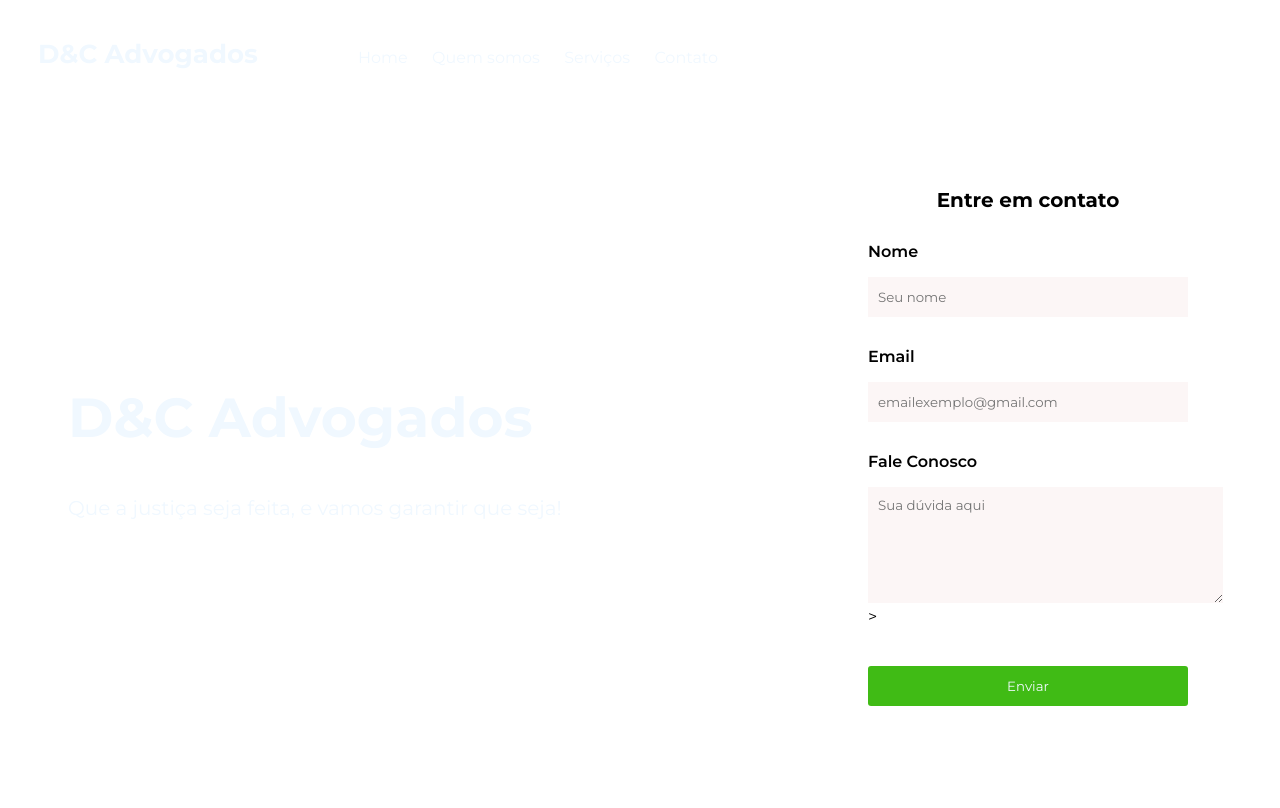
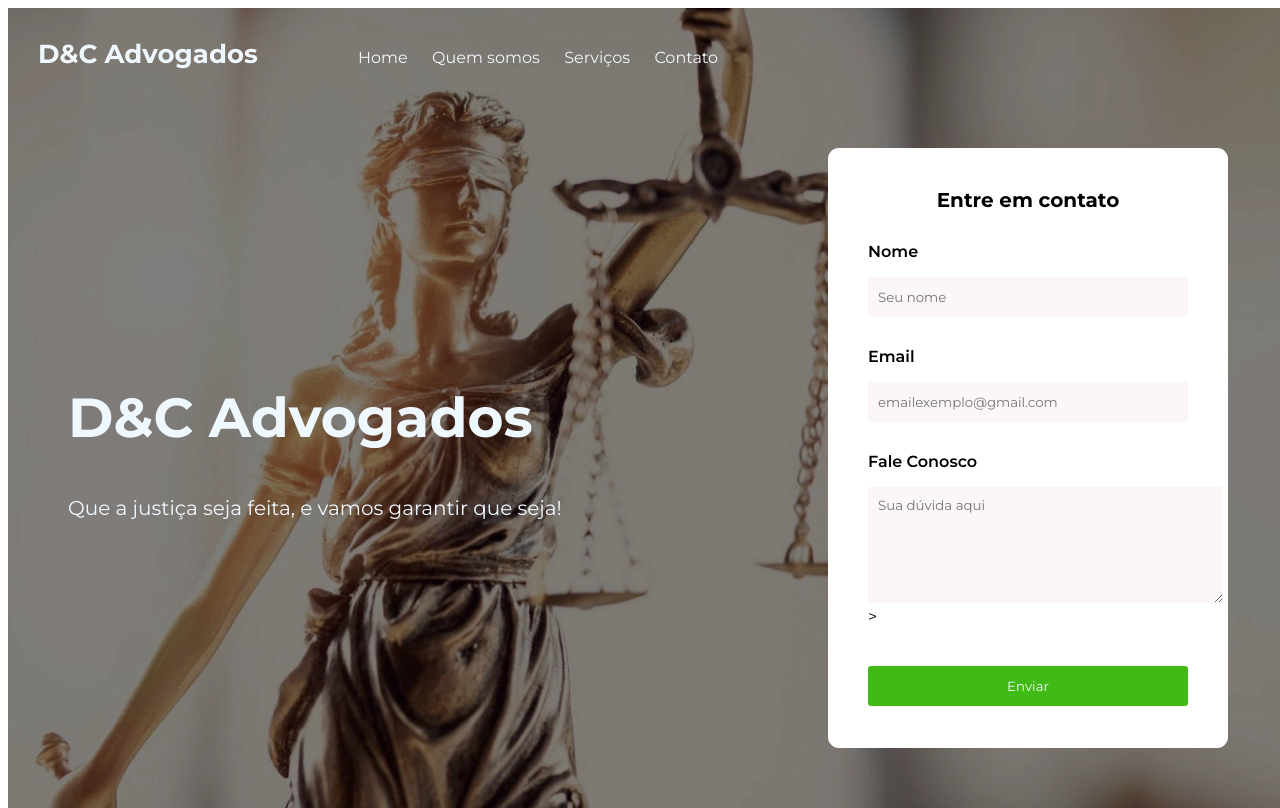
Before and after one commit to AntonioAlvesFilho/TrainiingWebSite-, a plain HTML site: page index.html in a window 1280 px wide. Drawn offline with Linux system fonts and the light colour scheme; the site is published under a folder, as on GitHub Pages, so addresses that start at the root find nothing.

Commit message:
commit-again

```diff
--- a/styles.css
+++ b/styles.css
@@ -7,7 +7,7 @@
 
 #screen {
     position: absolute;
-    background-image: url(/assets/ladyjustice.png);
+    background-image: url(./assets/ladyjustice.png);
     background-size: cover;
     width: 100%;
     height: 100%;
```
